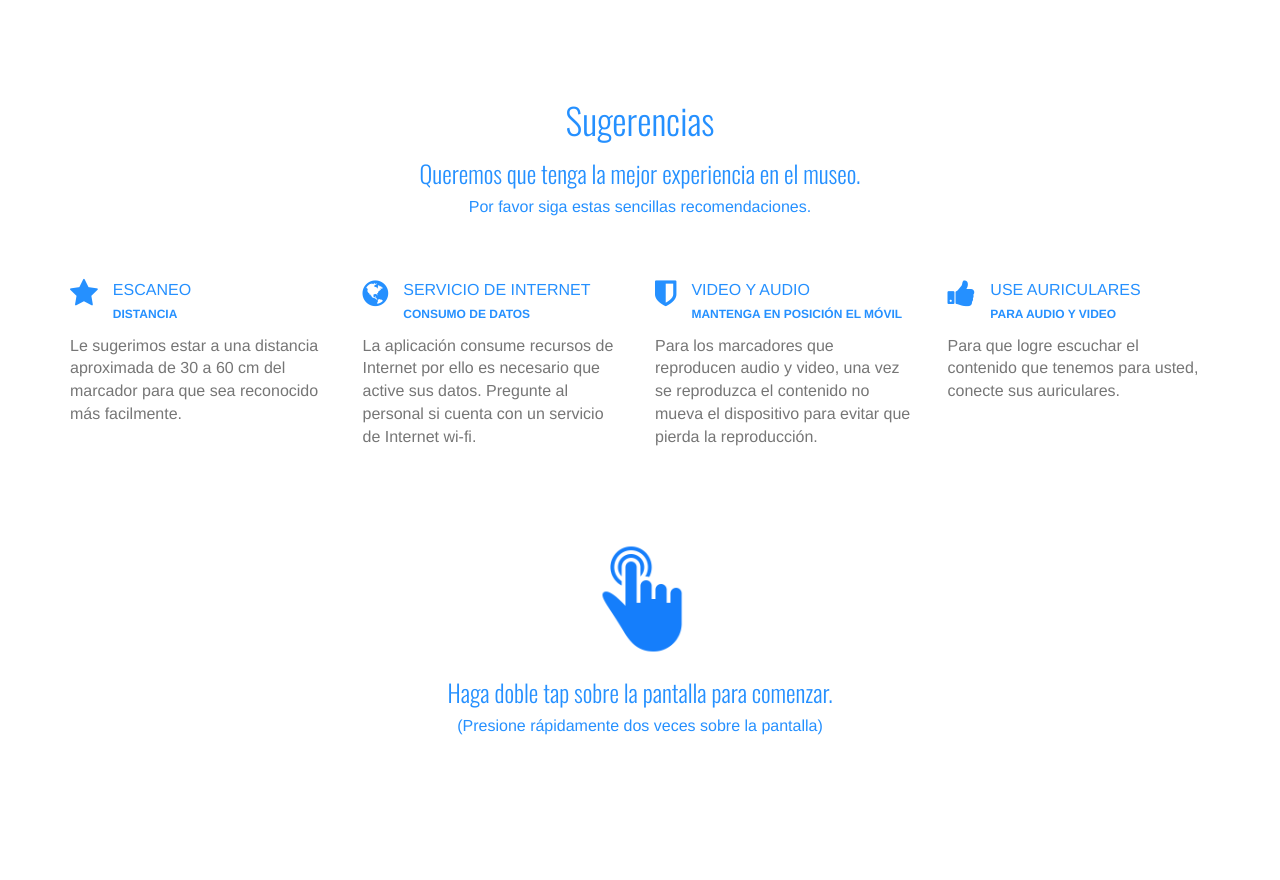
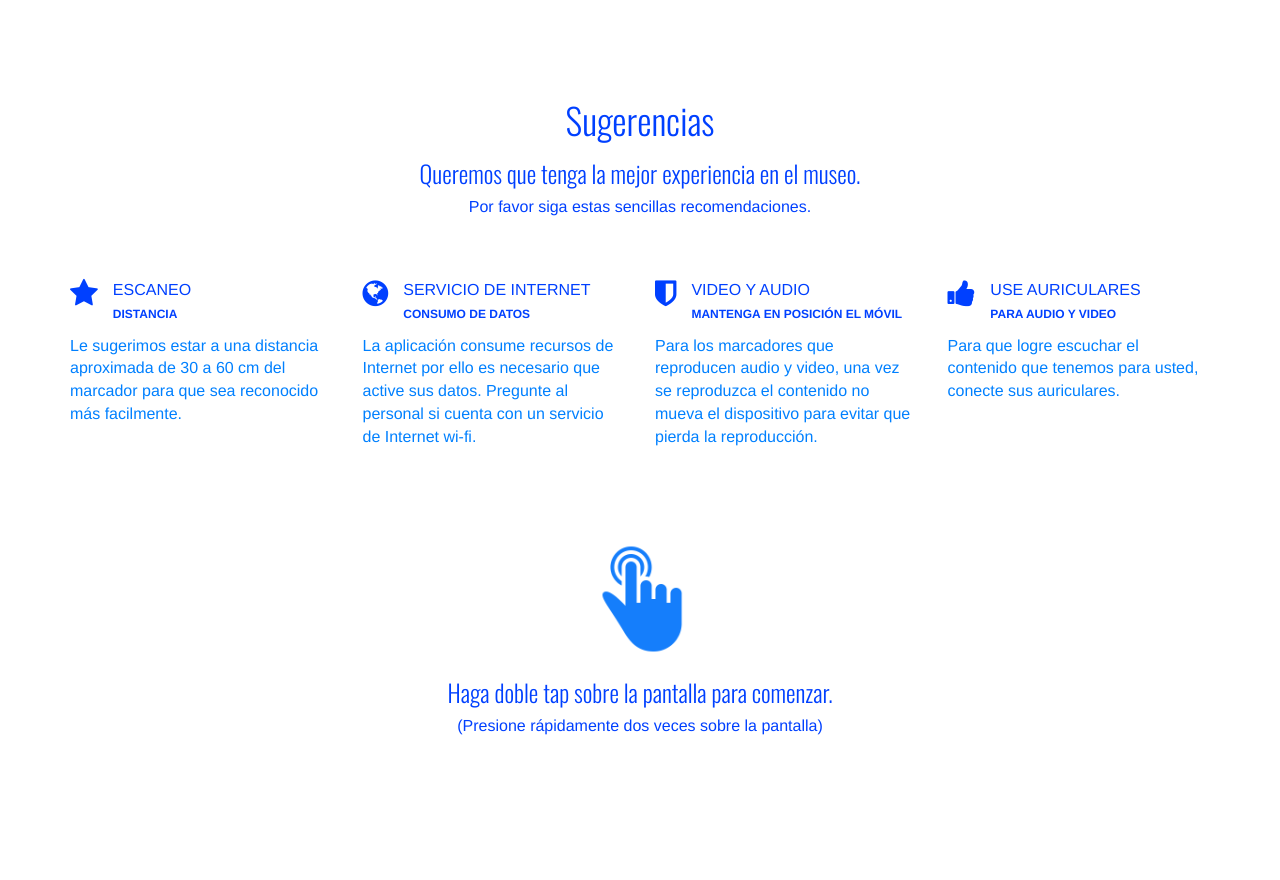
Before and after one commit to esedecks/TrabajoTerminal, a PHP site: page /acceso/Theme/index2.html in a window 1280 px wide. Run offline with PHP 8.4, Linux system fonts and the light colour scheme; some libraries are stand-ins or nearby versions.

Commit message:
Cambiarons los estilos

```diff
--- a/acceso/Theme/assets/css/style2.css
+++ b/acceso/Theme/assets/css/style2.css
@@ -68,7 +68,7 @@ html,
 body {
     height: 100%;
     background: transparent;
-    color: #2590ff;
+    color: #0040ff;
 
 }
 
@@ -507,3 +507,7 @@ hr.style17:after {
 	-moz-transform: rotate(60deg);
 	transform: rotate(60deg);
 }
+.textoParrafo{
+	color:#0080ff;
+
+}
--- a/acceso/Theme/index2.html
+++ b/acceso/Theme/index2.html
@@ -49,19 +49,19 @@
 			<div class="row mt">
 				<div class="col-lg-3 service">
 					<i class="fa fa-star"></i><p>ESCANEO<br/><small>DISTANCIA</small></p>
-					<p class="text">Le sugerimos estar a una distancia aproximada de 30 a 60 cm del marcador para que sea reconocido más facilmente.</p>
+					<p class="textoParrafo">Le sugerimos estar a una distancia aproximada de 30 a 60 cm del marcador para que sea reconocido más facilmente.</p>
 				</div>
 				<div class="col-lg-3 service">
 					<i class="fa fa-globe"></i><p>SERVICIO DE INTERNET<br/><small>CONSUMO DE DATOS</small></p>
-					<p class="text">La aplicación consume recursos de Internet por ello es necesario que active sus datos. Pregunte al personal si cuenta con un servicio de Internet wi-fi. </p>
+					<p class="textoParrafo">La aplicación consume recursos de Internet por ello es necesario que active sus datos. Pregunte al personal si cuenta con un servicio de Internet wi-fi. </p>
 				</div>
 				<div class="col-lg-3 service">
 					<i class="fa fa-shield"></i><p>VIDEO Y AUDIO<br/><small>MANTENGA EN POSICIÓN EL MÓVIL</small></p>
-					<p class="text">Para los marcadores que reproducen audio y video, una vez se reproduzca el contenido no mueva el dispositivo para evitar que pierda la reproducción.</p>
+					<p class="textoParrafo">Para los marcadores que reproducen audio y video, una vez se reproduzca el contenido no mueva el dispositivo para evitar que pierda la reproducción.</p>
 				</div>
 				<div class="col-lg-3 service">
 					<i class="fa fa-thumbs-up"></i><p>USE AURICULARES<br/><small>PARA AUDIO Y VIDEO</small></p>
-					<p class="text">Para que logre escuchar el contenido que tenemos para usted, conecte sus auriculares.</p>
+					<p class="textoParrafo">Para que logre escuchar el contenido que tenemos para usted, conecte sus auriculares.</p>
 				</div>
 			</div><! --/row -->
 
```
